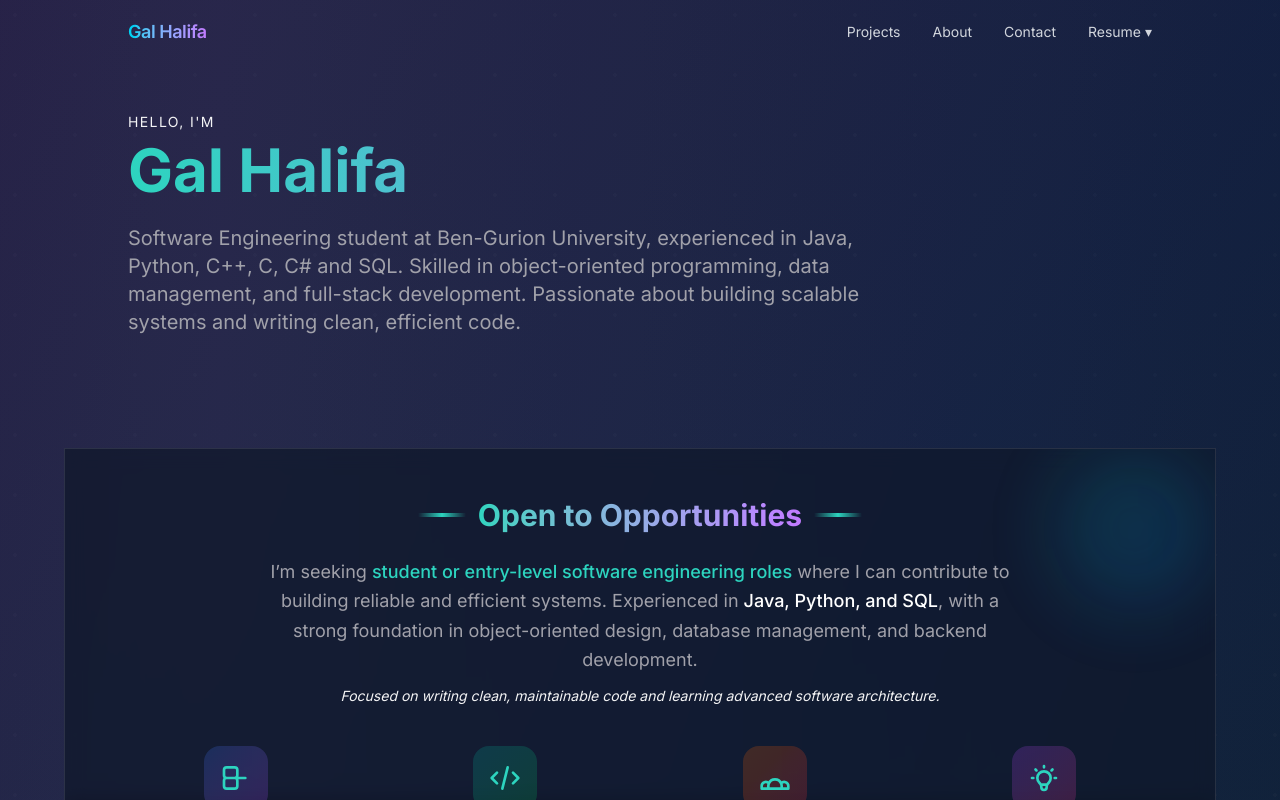
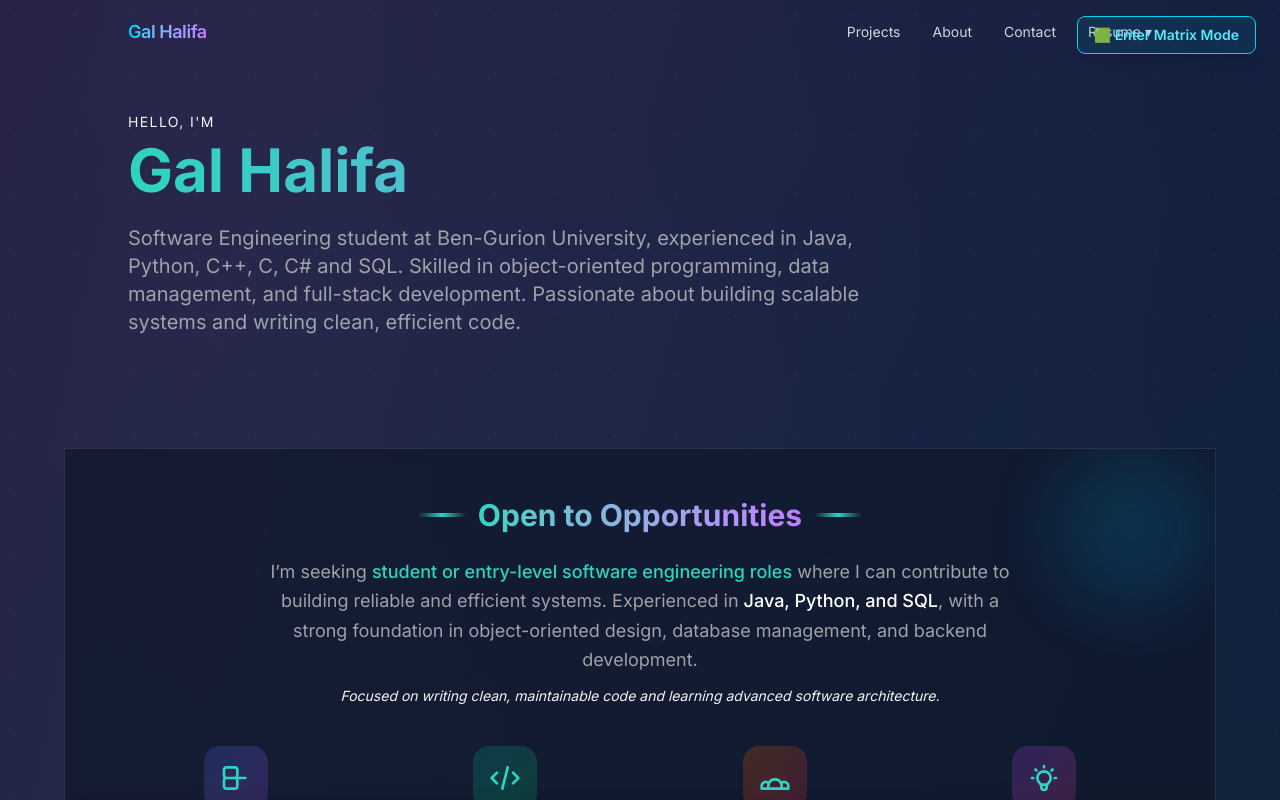
Before and after one commit to GalHalifa6/Portfolio, a Next.js app: page / in a window 1280 px wide. Shown: the top 800 px of the page. Built offline with nearby package versions, Linux system fonts and the light colour scheme.

Commit message:
matrix mode

```diff
--- a/src/app/layout.tsx
+++ b/src/app/layout.tsx
@@ -1,7 +1,9 @@
+'use client';
+import { useState } from 'react';
 import type { Metadata } from 'next';
 import { Inter } from 'next/font/google';
 import './globals.css';
-import IntroAnimation from '@/components/IntroAnimation';
+import MatrixMode from '@/components/MatrixMode';
 
 const inter = Inter({ subsets: ['latin'] });
 
@@ -12,15 +14,39 @@ export const metadata: Metadata = {
 };
 
 export default function RootLayout({ children }: { children: React.ReactNode }) {
+  const [matrixMode, setMatrixMode] = useState(false);
+
   return (
     <html lang="en">
-      <body className={`${inter.className} antialiased relative`}>
-        <div className="fixed inset-0 -z-10 overflow-hidden">
-          <div className="absolute inset-0 animate-gradientFlow bg-[length:200%_200%] bg-gradient-to-r from-[#0f172a] via-[#1e293b] to-[#0f172a]" />
-        </div>
+      <body
+        className={`${inter.className} antialiased relative transition-all duration-700 ${
+          matrixMode ? 'bg-black text-green-400' : ''
+        }`}
+      >
+        {/* רקע דינמי רגיל */}
+        {!matrixMode && (
+          <div className="fixed inset-0 -z-10 overflow-hidden">
+            <div className="absolute inset-0 animate-gradientFlow bg-[length:200%_200%] bg-gradient-to-r from-[#0f172a] via-[#1e293b] to-[#0f172a]" />
+          </div>
+        )}
 
-        {/* אפקט פתיחה קולנועי */}
-        <IntroAnimation>{children}</IntroAnimation>
+        {/* מצב מטריקס */}
+        {matrixMode && <MatrixMode />}
+
+        {/* כפתור החלפה */}
+        <button
+          onClick={() => setMatrixMode(!matrixMode)}
+          className={`fixed top-4 right-6 z-[9999] px-4 py-2 rounded-lg text-sm font-semibold transition-all duration-500 shadow-lg ${
+            matrixMode
+              ? 'bg-green-500/20 border border-green-400 text-green-300 hover:bg-green-500/40'
+              : 'bg-cyan-500/10 border border-cyan-400 text-cyan-300 hover:bg-cyan-500/30'
+          }`}
+        >
+          {matrixMode ? 'Exit Matrix Mode' : '🟩 Enter Matrix Mode'}
+        </button>
+
+        {/* תוכן האתר */}
+        <div className="relative z-10">{children}</div>
       </body>
     </html>
   );
--- /dev/null
+++ b/src/components/MatrixMode.tsx
@@ -0,0 +1,46 @@
+'use client';
+import { useEffect, useRef } from 'react';
+
+export default function MatrixMode() {
+  const canvasRef = useRef<HTMLCanvasElement>(null);
+
+  useEffect(() => {
+    const canvas = canvasRef.current!;
+    const ctx = canvas.getContext('2d')!;
+    canvas.width = window.innerWidth;
+    canvas.height = window.innerHeight;
+
+    const letters = '01ABCDEFGHIJKLMNOPQRSTUVWXYZ#$%&@*';
+    const fontSize = 16;
+    const columns = Math.floor(canvas.width / fontSize);
+    const drops = Array(columns).fill(1);
+
+    const draw = () => {
+      ctx.fillStyle = 'rgba(0, 0, 0, 0.05)';
+      ctx.fillRect(0, 0, canvas.width, canvas.height);
+
+      ctx.fillStyle = '#00ff9f';
+      ctx.font = `${fontSize}px monospace`;
+
+      for (let i = 0; i < drops.length; i++) {
+        const text = letters.charAt(Math.floor(Math.random() * letters.length));
+        ctx.fillText(text, i * fontSize, drops[i] * fontSize);
+
+        if (drops[i] * fontSize > canvas.height && Math.random() > 0.975) {
+          drops[i] = 0;
+        }
+        drops[i]++;
+      }
+    };
+
+    const interval = setInterval(draw, 50);
+    return () => clearInterval(interval);
+  }, []);
+
+  return (
+    <canvas
+      ref={canvasRef}
+      className="fixed inset-0 w-full h-full z-[9998] pointer-events-none"
+    />
+  );
+}
```
